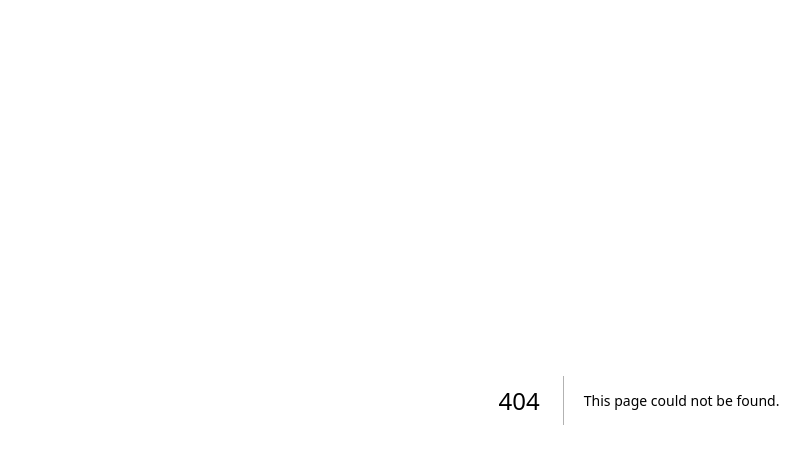
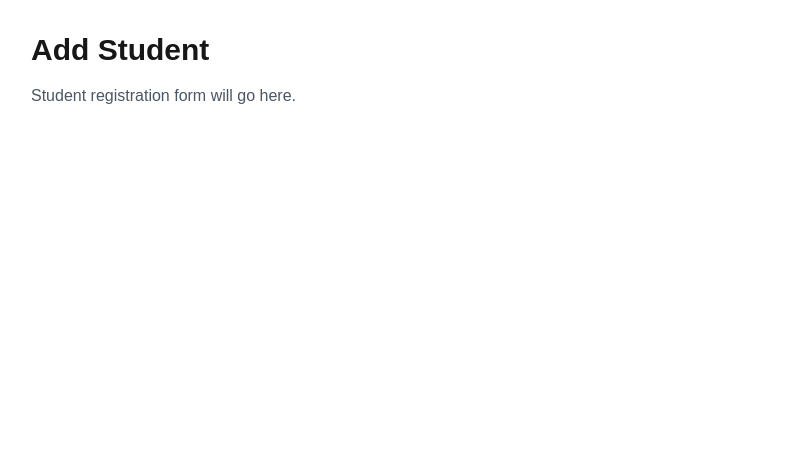
Before and after one commit to qwECey/ttu-ias, a Next.js app: page /admin/students/new in a window 1280 px wide. Before the commit this address had no page. Shown: the top 464 px of the page, without its empty margins (1-811 px from the left). Built offline with nearby package versions, Linux system fonts and the light colour scheme.

Commit message:
Admin dashboard and student module foundation

```diff
--- /dev/null
+++ b/app/admin/students/new/page.tsx
@@ -0,0 +1,13 @@
+export default function NewStudentPage() {
+  return (
+    <main className="p-8">
+      <h1 className="text-3xl font-bold">
+        Add Student
+      </h1>
+
+      <p className="mt-4 text-gray-600">
+        Student registration form will go here.
+      </p>
+    </main>
+  );
+}
```
